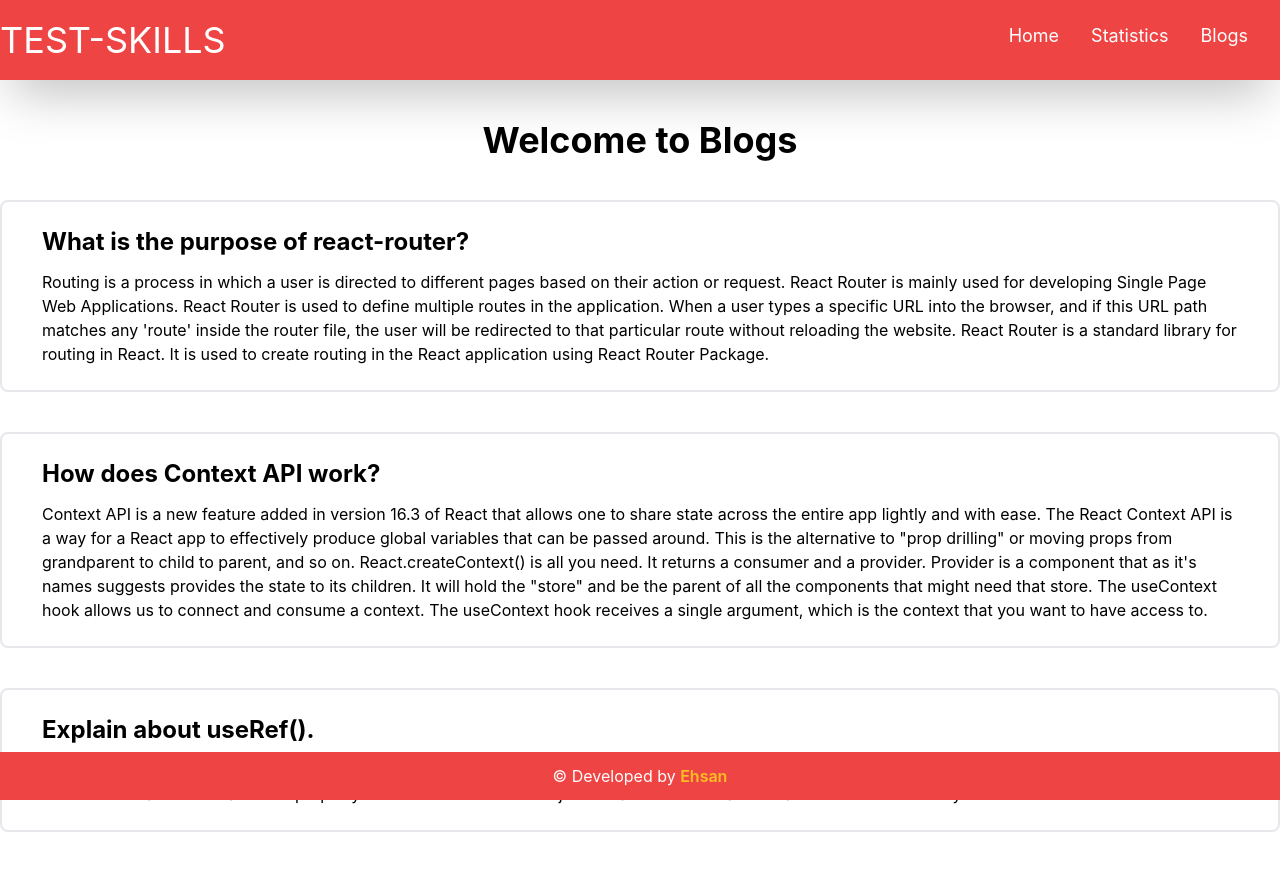
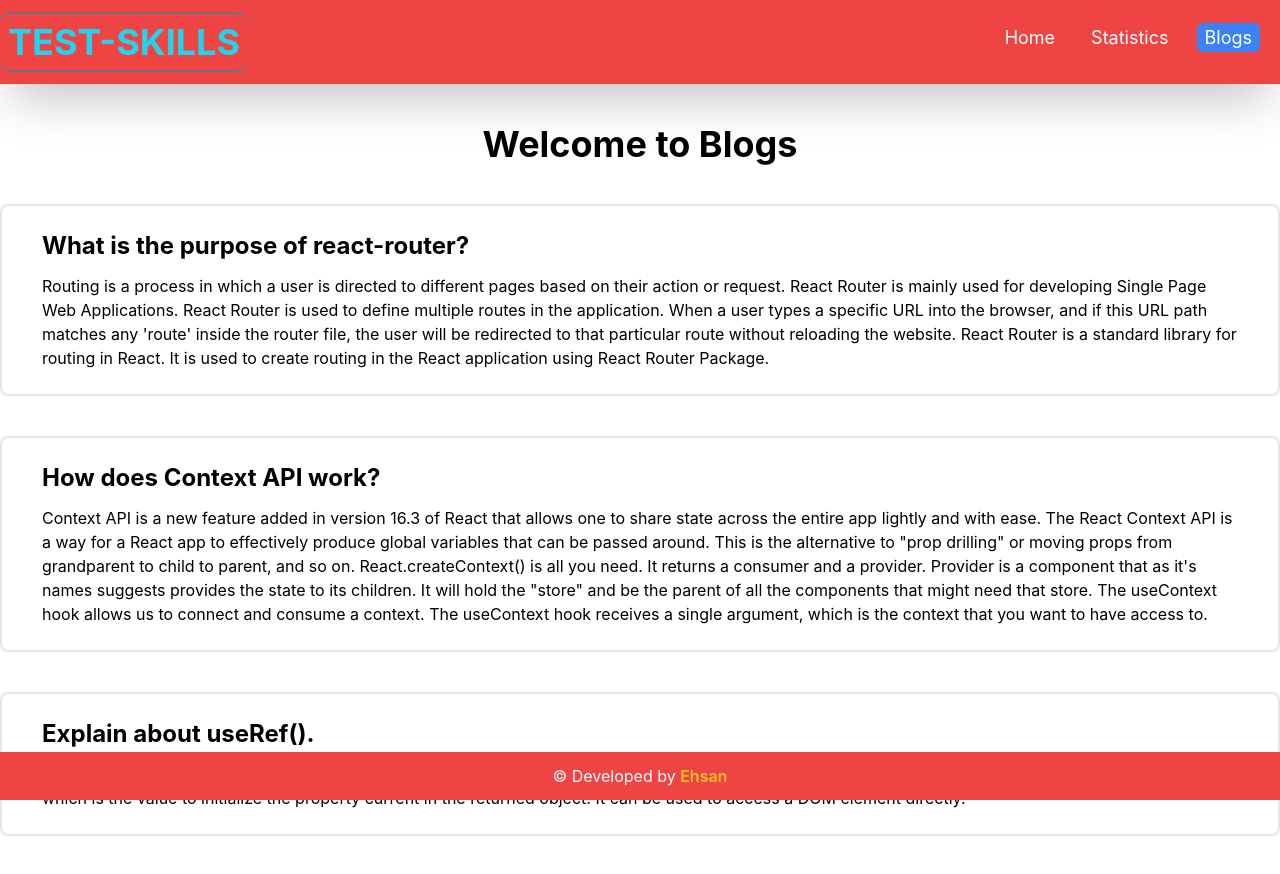
Before and after one commit to EhsanEIK/test-skills-website, a React (Create React App) app: page /blogs in a window 1280 px wide. Shown: the top 874 px of the page. Built offline with nearby package versions, Linux system fonts and the light colour scheme.

Commit message:
updated navbar design

```diff
--- a/src/components/Navbar/Navbar.js
+++ b/src/components/Navbar/Navbar.js
@@ -1,15 +1,15 @@
 import React from 'react';
-import { Link } from 'react-router-dom';
+import { Link, NavLink } from 'react-router-dom';
 
 const Navbar = () => {
     return (
-        <nav className=' bg-red-500 text-white shadow-2xl py-5'>
+        <nav className=' bg-red-500 text-white w-full sticky top-0 shadow-2xl py-3'>
             <div className='container mx-auto md:flex justify-between items-center'>
-                <p className='text-4xl md:text-start text-center'>TEST-SKILLS</p>
+                <p className='text-4xl text-cyan-400 font-bold md:text-start text-center border-b-2 border-t-2 border-gray-500 rounded-xl p-2 md:m-0 m-3'>TEST-SKILLS</p>
                 <div className='text-center md:mt-0 mt-5 mb-2'>
-                    <Link className='text-lg mr-8 hover:text-lime-500' to="/home">Home</Link>
-                    <Link className='text-lg mr-8 hover:text-lime-500' to="/statistics">Statistics</Link>
-                    <Link className='text-lg mr-8 hover:text-lime-500' to="/blogs">Blogs</Link>
+                    <NavLink className={({ isActive }) => isActive ? 'bg-blue-500 rounded-md text-lg px-2 py-1 mr-5 hover:text-green-300' : 'text-lg px-2 py-1 mr-5 hover:text-green-300'} to="/home">Home</NavLink>
+                    <NavLink className={({ isActive }) => isActive ? 'bg-blue-500 rounded-md text-lg px-2 py-1 mr-5 hover:text-green-300' : 'text-lg px-2 py-1 mr-5 hover:text-green-300'} to="/statistics">Statistics</NavLink>
+                    <NavLink className={({ isActive }) => isActive ? 'bg-blue-500 rounded-md text-lg px-2 py-1 mr-5 hover:text-green-300' : 'text-lg px-2 py-1 mr-5 hover:text-green-300'} to="/blogs">Blogs</NavLink>
                 </div>
             </div>
         </nav>
--- a/src/components/QuizDetails/QuizDetails.js
+++ b/src/components/QuizDetails/QuizDetails.js
@@ -31,8 +31,8 @@ const QuizDetails = () => {
                 </div>
             </div>
             {/* correct ans show card */}
-            <div className='md:static w-full fixed bottom-0 md:mt-44 mt-10'>
-                <p className='bg-slate-300 text-xl font-bold text-center sticky top-0 mb-11 py-20'>
+            <div className='w-full md:static fixed bottom-0 md:mt-44 mt-10'>
+                <p className='bg-slate-300 text-xl font-bold text-center sticky top-24 mb-11 py-20'>
                     <span>Total Marks: {questions.length}</span><br />
                     <span className='text-green-700'>Correct Ans: {correctAnsCart.length}</span><br />
                     <span className='text-red-700'>Wrong Ans: {questions.length - correctAnsCart.length}</span>
```
